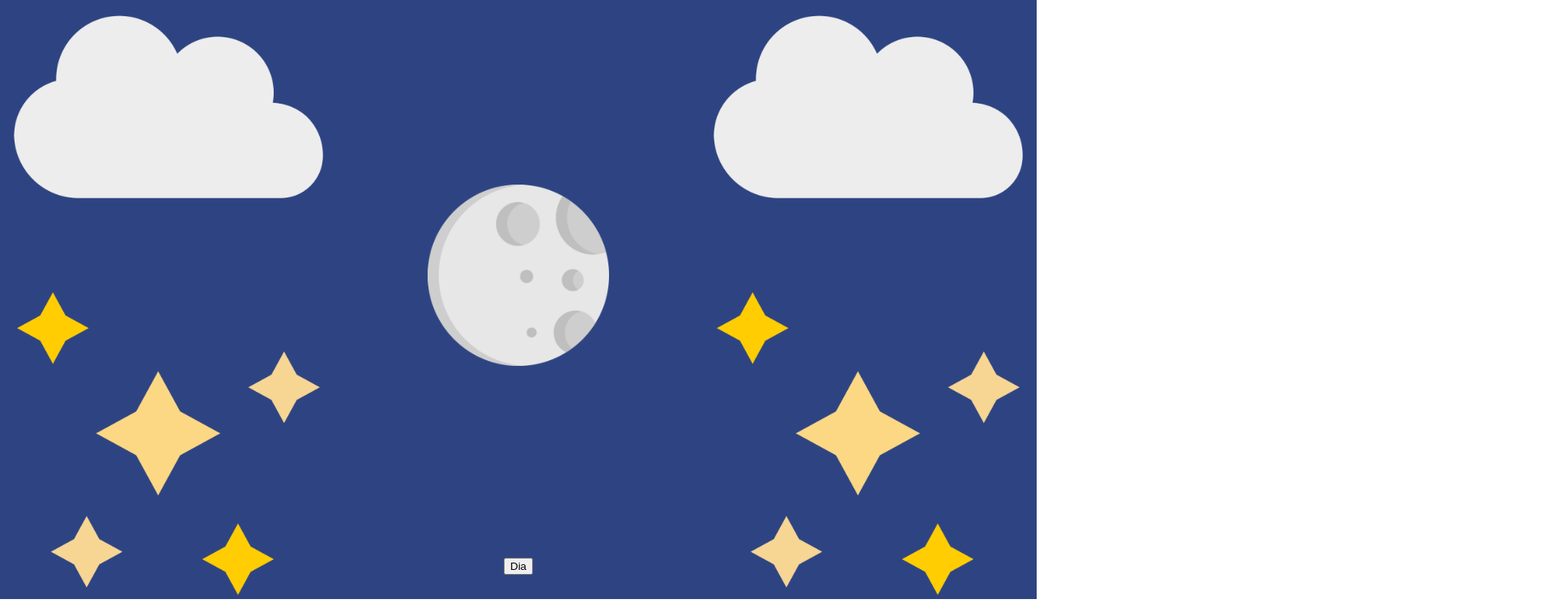
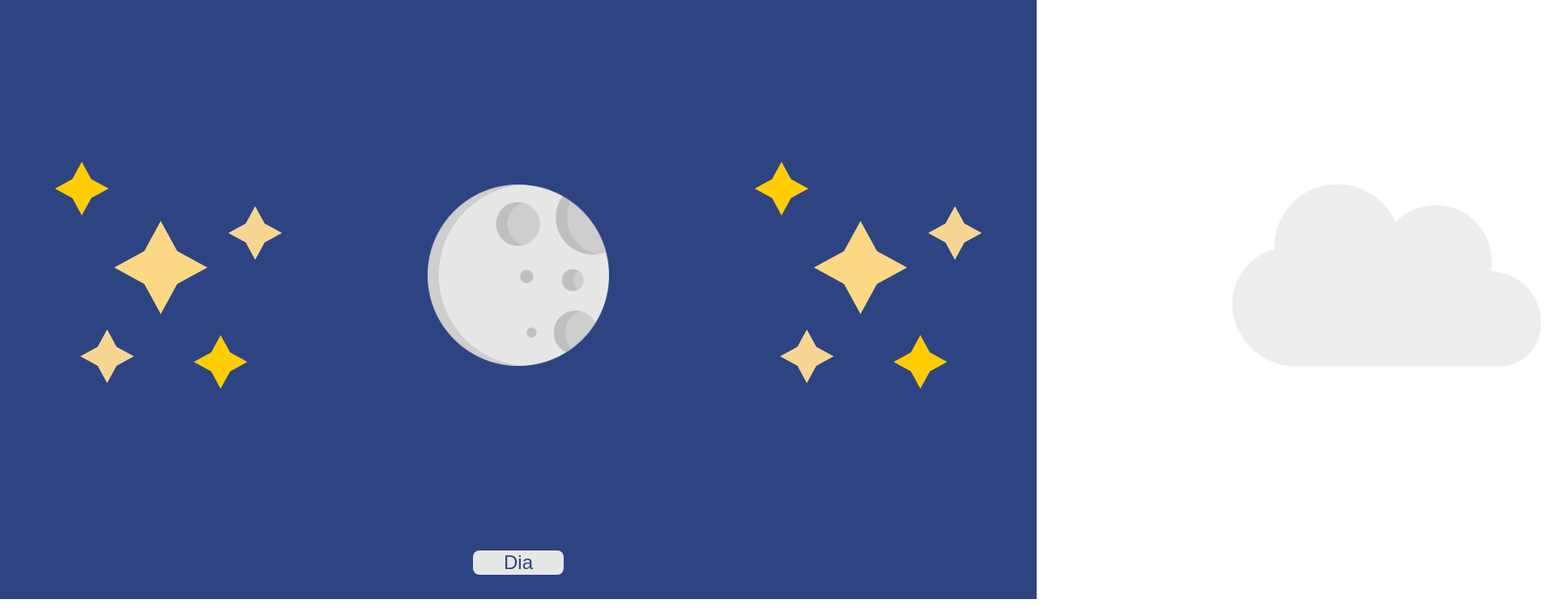
Before and after one commit to linikers/DiaNoite, a plain HTML site: page index.html in a window 1280 px wide. Shown: the part 60-816 px from the top of the page at 81% size, 1920 px wide, since content can reach past the window. Drawn offline with Linux system fonts and the light colour scheme.

Commit message:
versão 0.05

```diff
--- a/main.js
+++ b/main.js
@@ -12,4 +12,4 @@ function toggleDiaNoite(){
 }
 
 button.addEventListener("click", toggleDiaNoite)
-console.log("main rodando")
+console.log("sript rodando")
--- a/style.css
+++ b/style.css
@@ -42,14 +42,61 @@ img {
 .moon {
     width: 50%;
     position: absolute;
-    transition: 1s;
-    transform: translateY(100vh);
+    transition: 1.5s;
+   /* transform: translateY(100vh); */
+   opacity: 0;
 }
 .night .moon{
-    transform: translateY(0);
+   /*transform: translateY(0); */
+   opacity: 100%;
+}
+
+.left-cloud, .right-cloud {
+    position: absolute;
+    transition: 1s;
+}
+.night .left-cloud {
+    transform: translateX(-50vw);
+}
+.night .right-cloud {
+    transform: translateX(50vw);
+}
+.left-star {
+    width: 75%;
+    position: absolute;
+    transition: 1s;
+   /* transform: translateX(-50vw); */
+   opacity: 0;
+}
+.night .left-star {
+    /* transform: translateX(0); */
+    opacity: 100%;
+}
+.right-star {
+    width: 75%;
+    position: absolute;
+    transition: 1s;
+    /*transform: translateX(50vw);*/
+    opacity: 0;
+}
+.night .right-star {
+   /* transform: translateX(0); */
+   opacity: 100%;
 }
 
 .button {
+    cursor: pointer;
     position: absolute;
     bottom: 30px;
+    background-color: #fee45a;
+    color: #7cd9ff;
+    font-size: 24px;
+    border: none;
+    border-radius: 8px;
+    width: 25%;
 }
+.night .button {
+    background-color: #e7e7e7;
+    transition: 1.2s;
+    color: #2e4482;
+}
```
